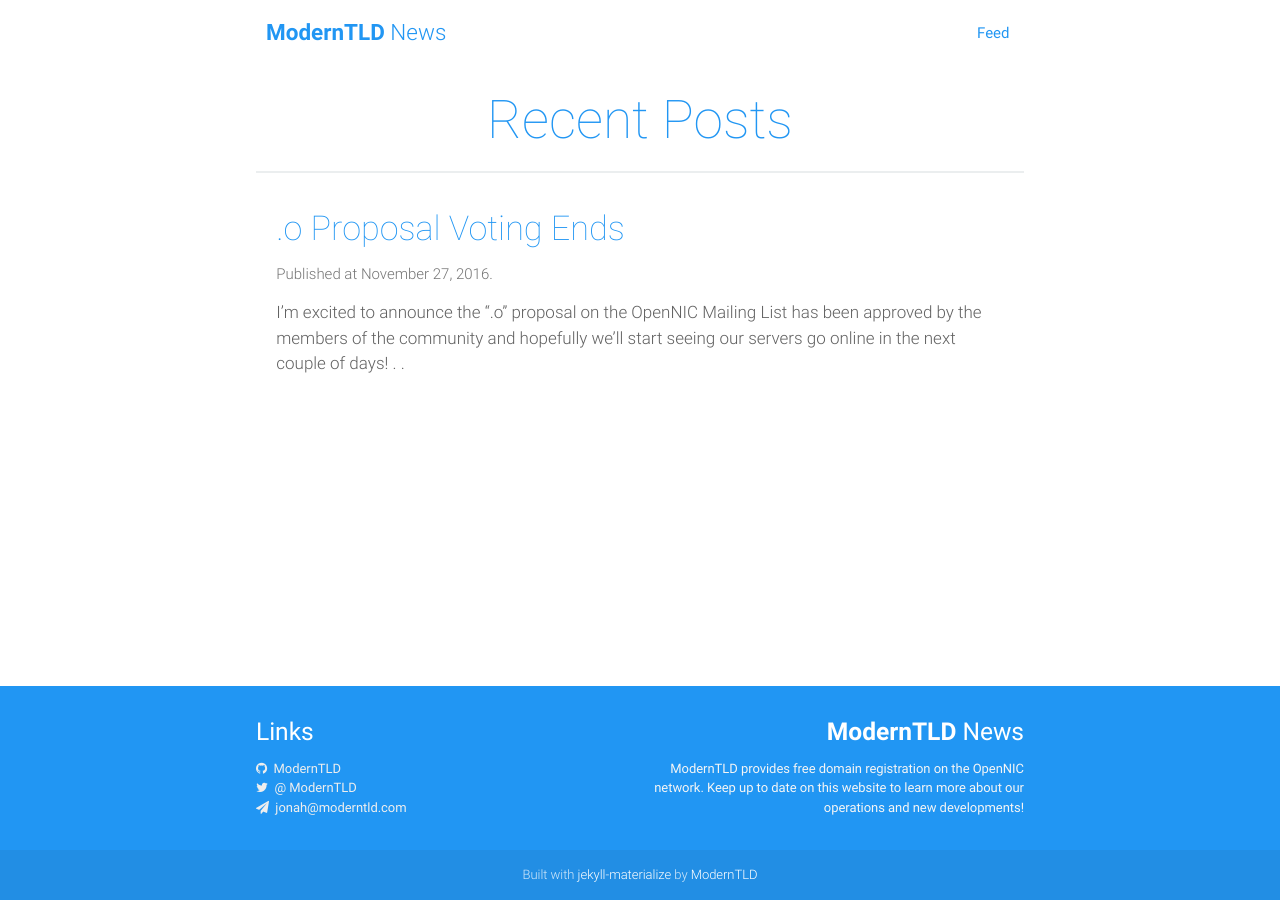
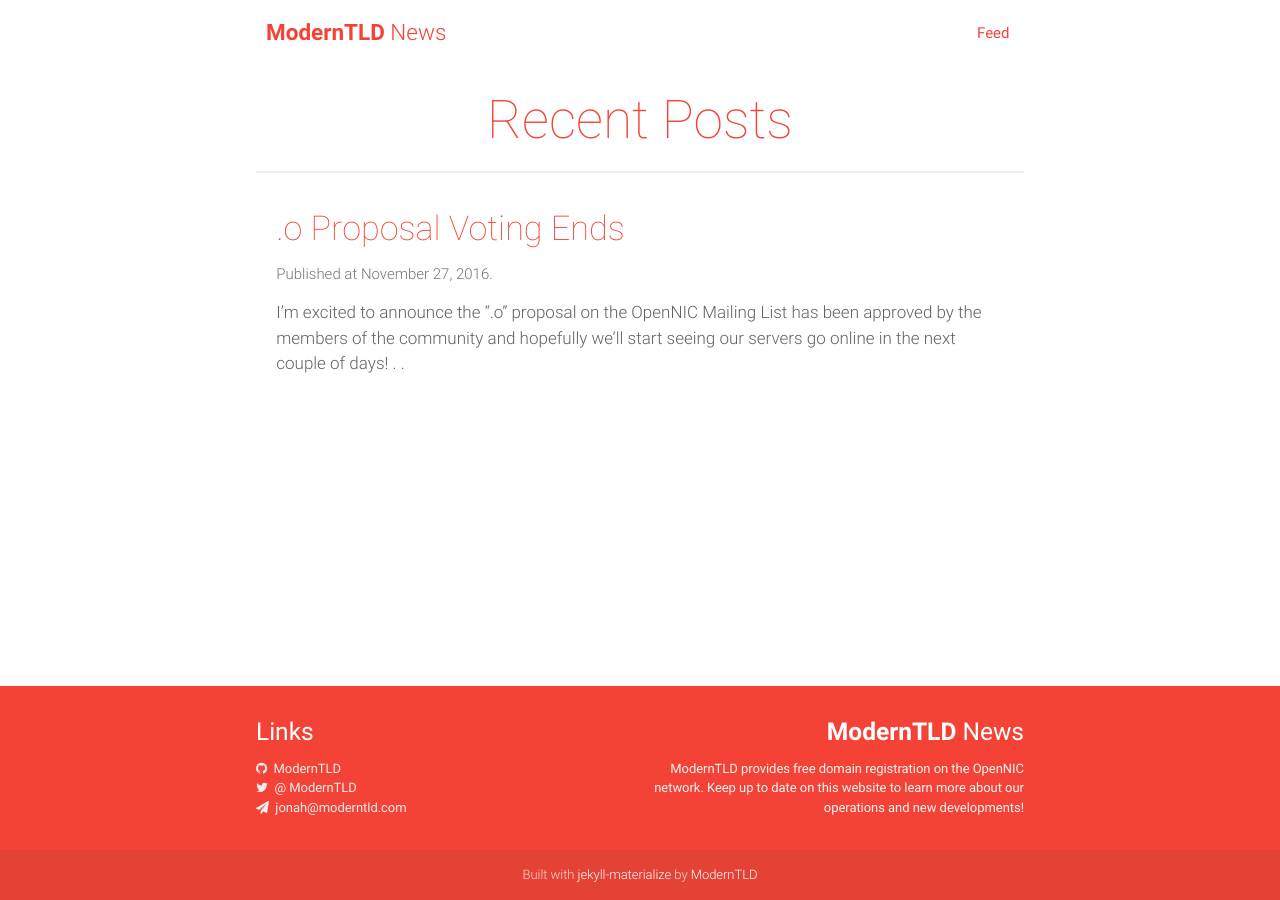
Before and after one commit to ModernTLD/blog.moderntld.com, a Jekyll site: the page built from index.html, in a window 1280 px wide. Built offline with Jekyll 4.4.1, drawn with Linux system fonts in a browser that asks for light colours; Markdown is read by kramdown in place of the engine named in the settings; the list of posts is cut into pages by our own code.

Commit message:
Color correction!

```diff
--- a/_includes/header.html
+++ b/_includes/header.html
@@ -1,25 +1,25 @@
 <div class="navbar-fixed">
-<nav class="white blue-text z-depth-0">
+<nav class="white red-text z-depth-0">
     <ul id="slide-out" class="side-nav">
-        <li><a href="{{ site.baseurl }}/" class="blue-text">Home</a></li>
+        <li><a href="{{ site.baseurl }}/" class="red-text">Home</a></li>
         {% for page in site.pages %}
             {% if page.title %}
-                <li><a href="{{ page.url | prepend: site.baseurl }}" class="blue-text">{{ page.title }}</a></li>
+                <li><a href="{{ page.url | prepend: site.baseurl }}" class="red-text">{{ page.title }}</a></li>
             {% endif %}
         {% endfor %}
-        <li><a href="{{ "/feed.xml" | prepend: site.baseurl }}" class="blue-text">Feed</a></li>
+        <li><a href="{{ "/feed.xml" | prepend: site.baseurl }}" class="red-text">Feed</a></li>
     </ul>
     <div class="container container-large">
-    <a class="brand-logo" href="{{ site.baseurl }}/" class="blue-text"><span class="light blue-text">{{ site.logo }}</span></a>
+    <a class="brand-logo" href="{{ site.baseurl }}/" class="red-text"><span class="light red-text">{{ site.logo }}</span></a>
     <ul class="right hide-on-med-and-down">
         {% for page in site.pages %}
             {% if page.title %}
-                <li><a href="{{ page.url | prepend: site.baseurl }}" class="blue-text">{{ page.title }}</a></li>
+                <li><a href="{{ page.url | prepend: site.baseurl }}" class="red-text">{{ page.title }}</a></li>
             {% endif %}
         {% endfor %}
-        <li><a href="{{ "/feed.xml" | prepend: site.baseurl }}" class="blue-text">Feed</a></li>
+        <li><a href="{{ "/feed.xml" | prepend: site.baseurl }}" class="red-text">Feed</a></li>
     </ul>
-    <a href="#" data-activates="slide-out" class="button-collapse right blue-text"><i class="material-icons">menu</i></a>
+    <a href="#" data-activates="slide-out" class="button-collapse right red-text"><i class="material-icons">menu</i></a>
     </div>
 </nav>
 </div>
--- a/_layouts/default.html
+++ b/_layouts/default.html
@@ -8,7 +8,7 @@
     <main>
         {{ content }}
     </main>
-    <footer class="page-footer no-margin __top blue">
+    <footer class="page-footer no-margin __top red">
         {% include footer.html %}
     </footer>
     <script type="text/javascript" src="{{ "/assets/js/jquery.js" | prepend: site.baseurl }}"></script>
--- a/_layouts/post.html
+++ b/_layouts/post.html
@@ -7,12 +7,12 @@
     <div class="row">
         <div class="col s12">
             <div class="card-content">
-                <div class="card-title center-align"><h2 class="thin blue-text">{{ page.title }}</h2></div>
+                <div class="card-title center-align"><h2 class="thin red-text">{{ page.title }}</h2></div>
                 <h5 class="center-align grey-text text-darken-1 thin">Published at {{ page.date | date: "%B %-d, %Y" }}</h5>
                 <br/>
                 <div class="divider"></div>
                 <article class="post-categories center-align">
-                    <div class="chip teal white-text">Categories</div>
+                    <div class="chip purple white-text">Categories</div>
                     {% for cat in page.categories %}<div class="chip">{{ cat }}</div> {% endfor %}
                 </article>
                 <article class="grey-text text-darken-2 post-content">
--- a/_sass/materialize-component/_variables.scss
+++ b/_sass/materialize-component/_variables.scss
@@ -3,10 +3,10 @@
 $primary-color-light: lighten($primary-color, 15%) !default;
 $primary-color-dark: darken($primary-color, 15%) !default;
 
-$secondary-color: color("teal", "lighten-1") !default;
+$secondary-color: color("purple", "base") !default;
 $success-color: color("green", "base") !default;
 $error-color: color("red", "base") !default;
-$link-color: color("light-blue", "darken-1") !default;
+$link-color: color("red", "accent-2") !default;
 
 /*** Badges ***/
 $badge-bg-color: $secondary-color !default;
--- a/index.html
+++ b/index.html
@@ -5,7 +5,7 @@
     <div class="group-article">
         <div class="row no-margin">
             <div class="col s12">
-                <h2 class="blue-text center-align thin">Recent Posts</h2>
+                <h2 class="red-text center-align thin">Recent Posts</h2>
                 <div class="divider"></div>
             </div>
         </div>
@@ -15,7 +15,7 @@
             <a class="waves-effect" href="{{ post.url | prepend: site.baseurl }}">
                 <div class="col s12">
                     <div class="list-article">
-                        <h4 class="blue-text thin">{{ post.title }}</h4>
+                        <h4 class="red-text thin">{{ post.title }}</h4>
                         <p class="grey-text text-darken-1 light">Published at {{ post.date | date: "%B %-d, %Y" }}.</p>
                         <article class="grey-text text-darken-2 post-content on-index light">
                                 {{ post.excerpt | strip_html }}. .
@@ -36,25 +36,25 @@
             <ul class="pagination center-align">
 
                 {% if paginator.previous_page %}
-                    <li class="waves-effect blue lighten-2"><a class="white-text" href="{{ paginator.previous_page_path | prepend: site.baseurl | replace: '//', '/' }}">&laquo; Prev</a></li>
+                    <li class="waves-effect red lighten-2"><a class="white-text" href="{{ paginator.previous_page_path | prepend: site.baseurl | replace: '//', '/' }}">&laquo; Prev</a></li>
                 {% else %}
-                    <li class="waves-effect disabled blue lighten-2"><a class="white-text" href="#">&laquo; Prev</a></li>
+                    <li class="waves-effect disabled red lighten-2"><a class="white-text" href="#">&laquo; Prev</a></li>
                 {% endif %}
 
                 {% for page in (1..paginator.total_pages) %}
                     {% if page == paginator.page %}
-                        <li class="waves-effect active blue"><a href="#">{{ page }}</a></li>
+                        <li class="waves-effect active red"><a href="#">{{ page }}</a></li>
                     {% elsif page == 1 %}
-                        <li class="waves-effect blue lighten-2"><a class="white-text" href="{{ paginator.previous_page_path | prepend: site.baseurl | replace: '//', '/' }}">{{ page }}</a></li>
+                        <li class="waves-effect red lighten-2"><a class="white-text" href="{{ paginator.previous_page_path | prepend: site.baseurl | replace: '//', '/' }}">{{ page }}</a></li>
                     {% else %}
-                        <li class="waves-effect blue lighten-2"><a class="white-text" href="{{ site.paginate_path | prepend: site.baseurl | replace: '//', '/' | replace: ':num', page }}">{{ page }}</a></li>
+                        <li class="waves-effect red lighten-2"><a class="white-text" href="{{ site.paginate_path | prepend: site.baseurl | replace: '//', '/' | replace: ':num', page }}">{{ page }}</a></li>
                     {% endif %}
                 {% endfor %}
 
                 {% if paginator.next_page %}
-                    <li class="waves-effect blue lighten-2"><a class="white-text" href="{{ paginator.next_page_path | prepend: site.baseurl | replace: '//', '/' }}">Next &raquo;</a></li>
+                    <li class="waves-effect red lighten-2"><a class="white-text" href="{{ paginator.next_page_path | prepend: site.baseurl | replace: '//', '/' }}">Next &raquo;</a></li>
                 {% else %}
-                    <li class="waves-effect disabled blue lighten-2"><a class="white-text" href="#">Next &raquo;</a></li>
+                    <li class="waves-effect disabled red lighten-2"><a class="white-text" href="#">Next &raquo;</a></li>
                 {% endif %}
 
             </ul>
```
